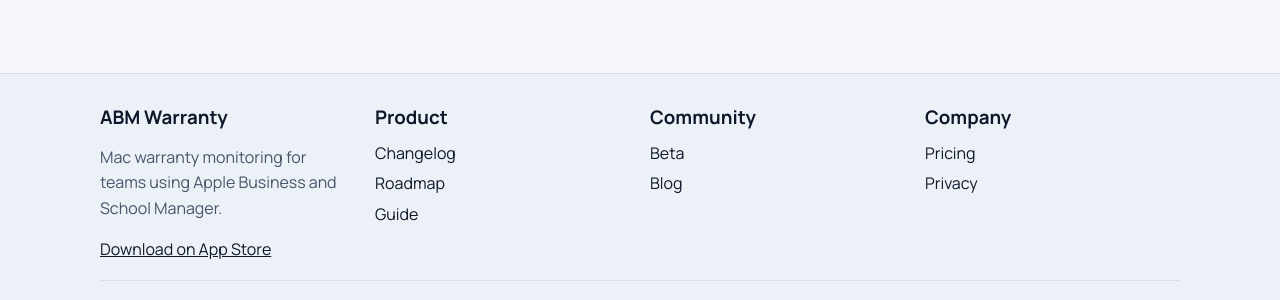
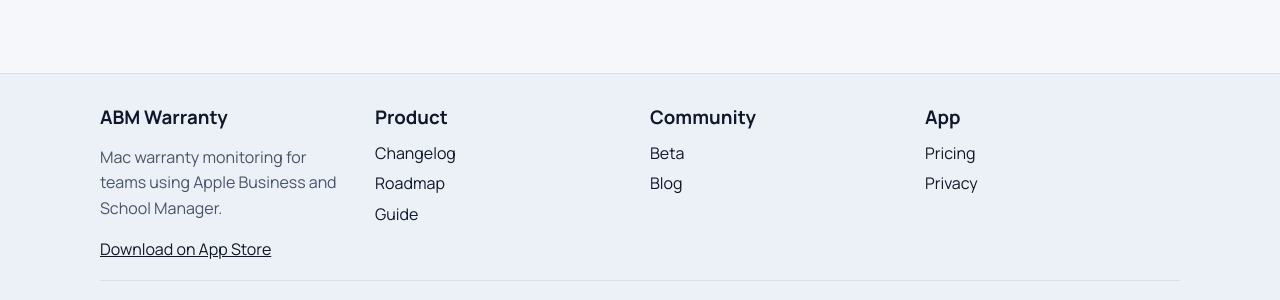
Before and after one commit to jonbrown21/abmwarranty, a Jekyll site: the page built from index.md, in a window 1280 px wide and 900 px high, scrolled down 4401 px. Shown: the part 549-849 px from the top of the window. Built offline with Jekyll 4.4.1, drawn with Linux system fonts in a browser that asks for light colours.

Commit message:
chore: rename footer section label from Company to App

```diff
--- a/_includes/footer.html
+++ b/_includes/footer.html
@@ -21,7 +21,7 @@
       </ul>
     </section>
     <section>
-      <h3>Company</h3>
+      <h3>App</h3>
       <ul class="footer-list">
         <li><a href="{{ '/#pricing' | relative_url }}">Pricing</a></li>
         <li><a href="{{ '/privacy/' | relative_url }}">Privacy</a></li>
```
